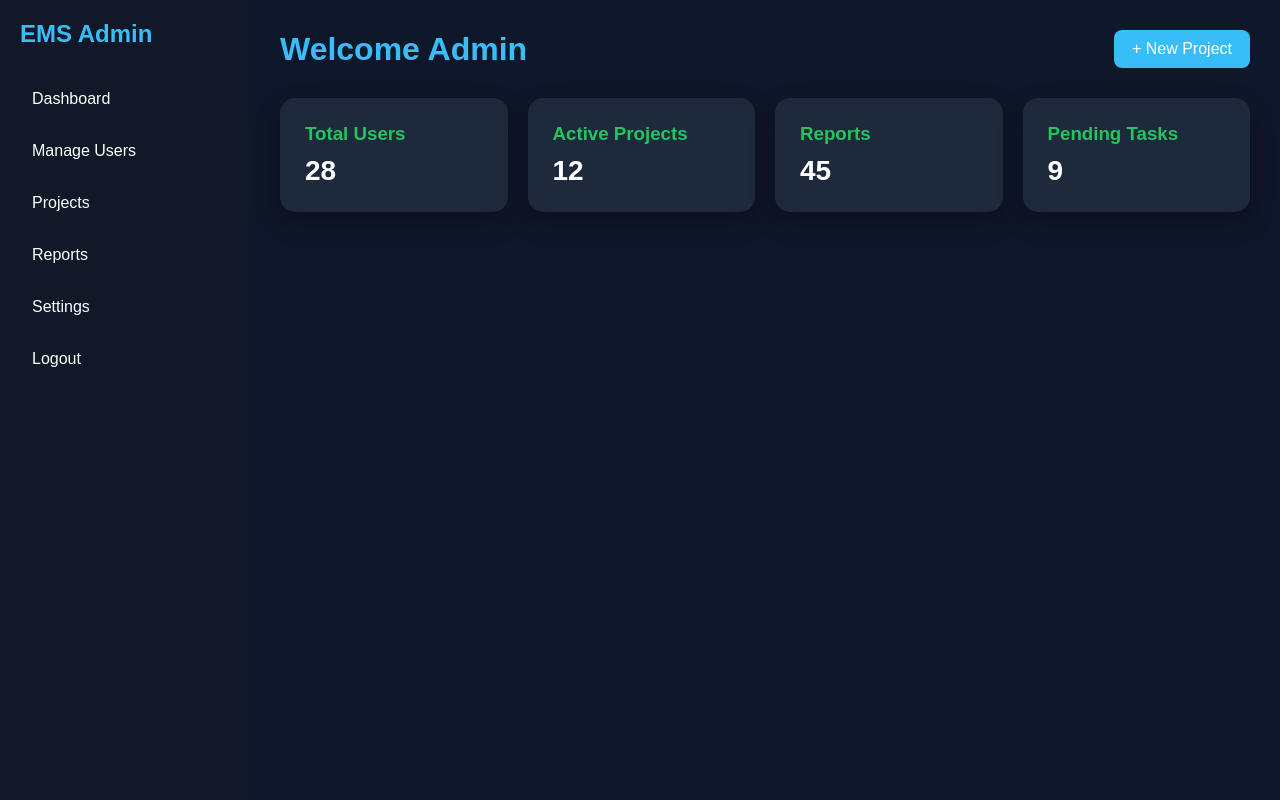
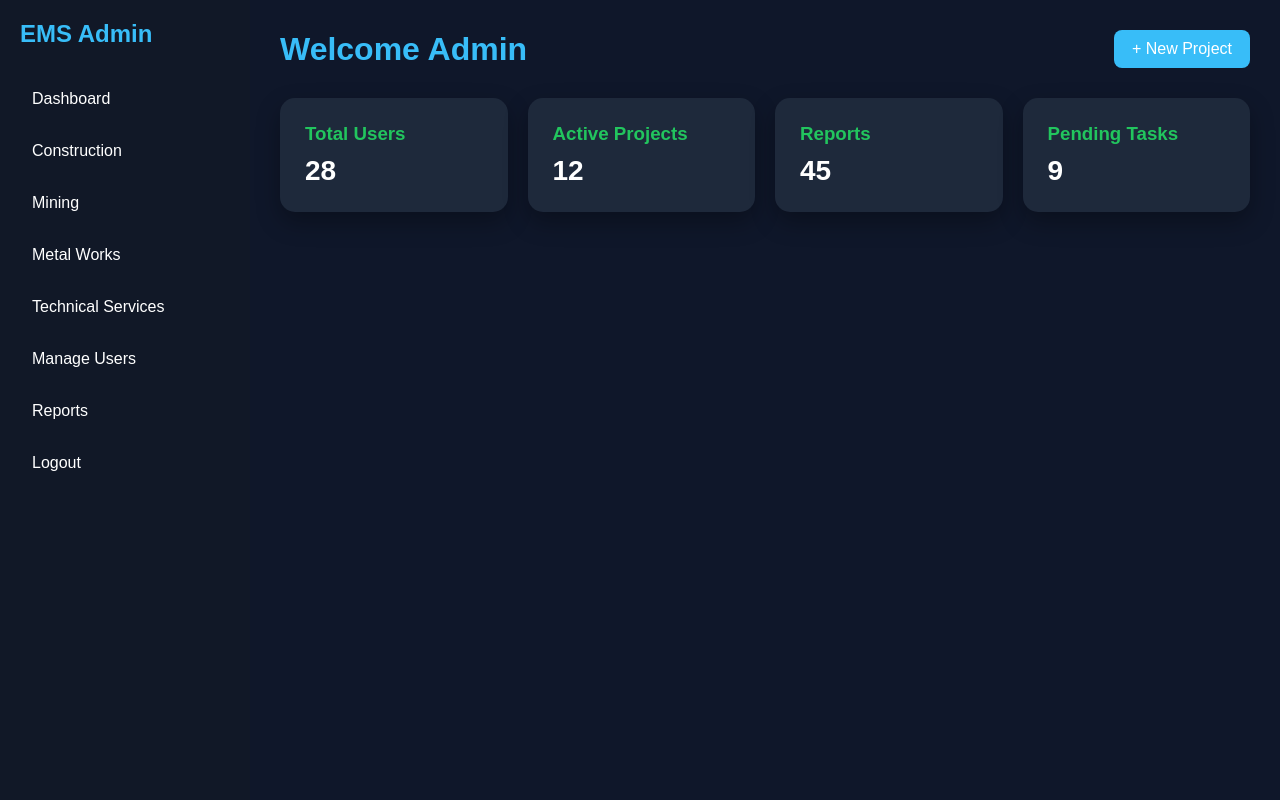
Before and after one commit to sadick-koyo/MjasiliaProject, a PHP site: page /dashboard/admin.php in a window 1280 px wide. Run offline with PHP 8.4, Linux system fonts and the light colour scheme; the visitor is signed in with stand-in values (Sample User, id 1); data that the repository does not hold is empty; a stand-in replaces the project's code that opens the database connection.

Commit message:
Update admin.php

```diff
--- a/dashboard/admin.php
+++ b/dashboard/admin.php
@@ -31,13 +31,21 @@ if(!isset($_SESSION['role']) || $_SESSION['role'] != 'admin'){
     <!-- Sidebar -->
     <div class="sidebar">
         <h2>EMS Admin</h2>
+<a href="admin.php">Dashboard</a>
 
-        <a href="#">Dashboard</a>
-        <a href="#">Manage Users</a>
-        <a href="#">Projects</a>
-        <a href="#">Reports</a>
-        <a href="#">Settings</a>
-        <a href="../logout.php">Logout</a>
+<a href="../modules/construction.php">Construction</a>
+
+<a href="../modules/mining.php">Mining</a>
+
+<a href="../modules/metal.php">Metal Works</a>
+
+<a href="../modules/technical.php">Technical Services</a>
+
+<a href="#">Manage Users</a>
+
+<a href="#">Reports</a>
+
+<a href="../logout.php">Logout</a>
     </div>
 
     <!-- Main -->
```
